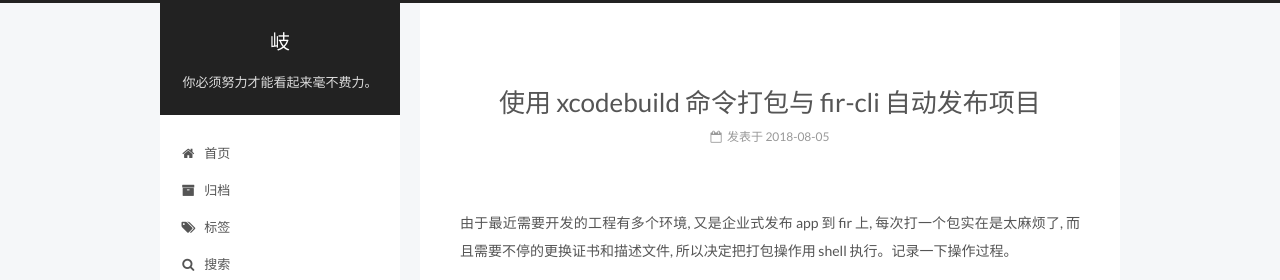
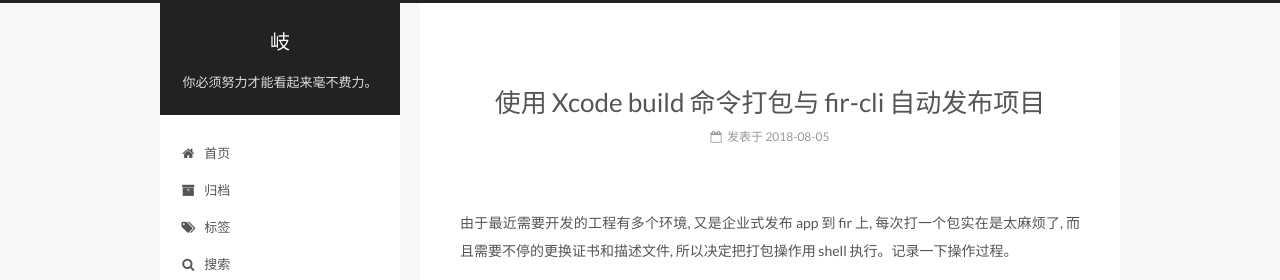
Before and after one commit to jiwuming/jiwuming.github.io, a Jekyll site: the page built from _posts/2018-08-05-xcodebuild.md, in a window 1280 px wide. Shown: the top 280 px of the page. Built offline with Jekyll 4.4.1, drawn with Linux system fonts in a browser that asks for light colours.

Commit message:
细节调整

```diff
--- a/_posts/2018-08-05-xcodebuild.md
+++ b/_posts/2018-08-05-xcodebuild.md
@@ -1,5 +1,5 @@
 ---
-title: 使用 xcodebuild 命令打包与 fir-cli 自动发布项目
+title: 使用 Xcode build 命令打包与 fir-cli 自动发布项目
 tags: [Terminal]
 date: 2018-08-05
 ---
@@ -63,10 +63,10 @@ It is most probably because I was playing with my /usr/bin permissions the other
 The fix is easy. Just delete the "/usr/bin/login" dir.
 But how do I delete it, if I can't access the "Terminal" altogether ?
 Come on - You can access any folder using the "Finder".
->1. Open "Finder"
->2. Open "Go To Folder"
->3. Type "/usr/bin/login"
->4. Delete it.
+1. Open "Finder"
+2. Open "Go To Folder"
+3. Type "/usr/bin/login"
+4. Delete it.
 
 开搞之前记得先备份...
 
```
